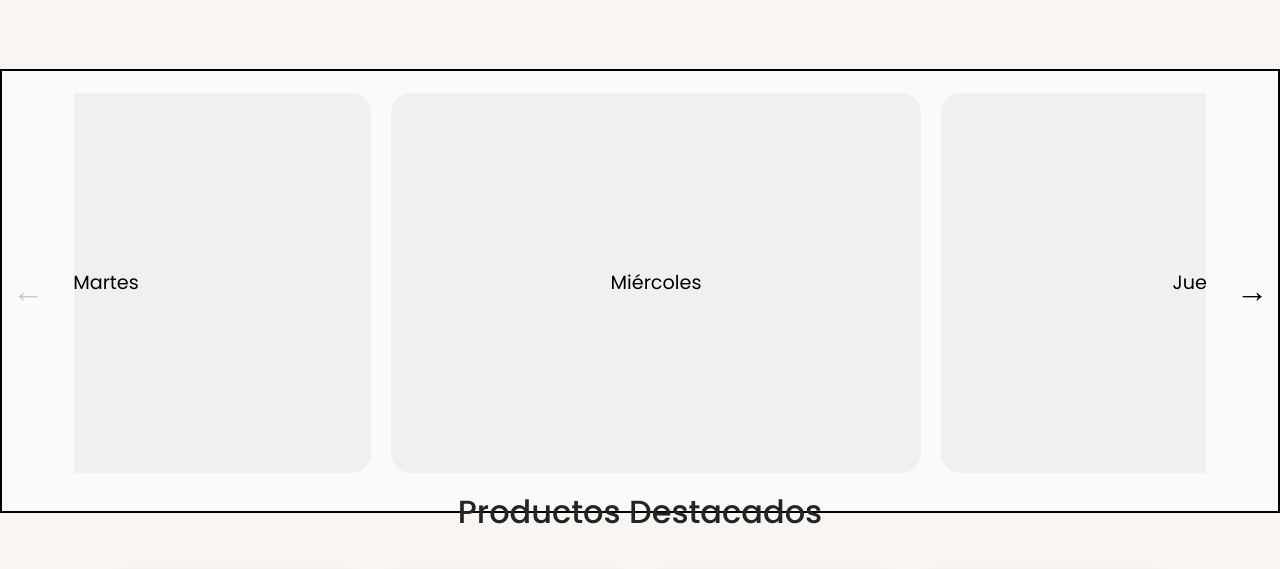
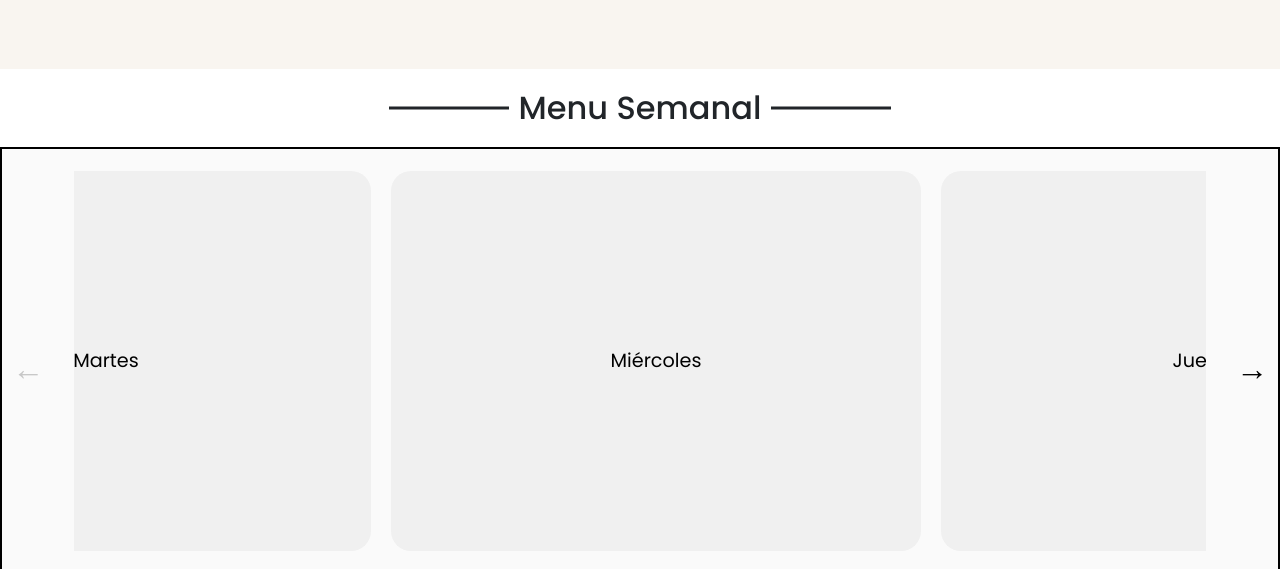
Before and after one commit to SolRoqueta/SegundoInformatica2.0, a PHP site: page /inicio.html in a window 1280 px wide. Shown: the part 371-940 px from the top of the page. Run offline with PHP 8.4, Linux system fonts and the light colour scheme.

Commit message:
Decoraciones en los h2
agregue unas líneas en todos los h2 de decoración

```diff
--- a/InicioPrueba/inicio.html
+++ b/InicioPrueba/inicio.html
@@ -76,7 +76,9 @@
     </section>
 
     <!-- Seccion Carousel Menu Semanal -->
+    <h2 class="efecto-linea">Menu Semanal</h2>
     <section class="menuSemanal" id="menuDiario">
+
 
       <!-- Se crea el carousel -->
       <div class="carousel-container">
@@ -100,7 +102,7 @@
 
       <div class="productos">
 
-           <h2 class="title-productos">Productos Destacados</h2>
+        <h2 class="efecto-linea">Prodcutos</h2>
             <div class="container-productos">
 
                 <div class="card card-producto">
@@ -182,9 +184,10 @@
 
     </section>
 
+
 <section class="menusFijos-page" id="menuFijo">
 
-<h2 class="title-menusfijos">Menus Fijos</h2>
+  <h2 class="efecto-linea">Menu Semanal</h2>
 
 <div class="wrap column-4 columns">
 
@@ -256,6 +259,7 @@
   </div>
 </div>
 
+<button class="btn btn-ver-mas toggle-btn" onclick="toggleText('text1')">Ver más</button>
 
 
 </div>
--- a/InicioPrueba/style.css
+++ b/InicioPrueba/style.css
@@ -7,6 +7,34 @@
   list-style: none;
   box-sizing: inherit;
 }
+
+h2.efecto-linea {
+  display: inline-block;
+  position: relative;
+  margin-top: 20px;    /* Espacio encima del título */
+  margin-bottom: 20px; /* Espacio debajo del título */
+}
+
+h2.efecto-linea::before,
+h2.efecto-linea::after {
+  content: '';
+  position: absolute;
+  width: 120px;
+  height: 3px;
+  background-color: currentColor;
+  top: 50%; /* Centra la línea verticalmente en el título */
+  transform: translateY(-50%);
+}
+
+h2.efecto-linea::before {
+  left: -130px; /* Línea izquierda */
+}
+
+h2.efecto-linea::after {
+  right: -130px; /* Línea derecha */
+}
+
+
 
 .boton-iniciar-sesion {
   background-color: #198754;
@@ -30,6 +58,7 @@ html {
 }
 
 body {
+  text-align: center;
   margin: 0;
   padding: 0;
   height: 100%;
@@ -138,6 +167,12 @@ nav ul li a:hover {
 }
 
 /* Estilos para Menu Semanal y Carousel */
+
+.title-menuSemanal {
+  text-align: center;
+  margin: 20px 0;
+}
+
 
 .menuSemanal {
   display: flex;
@@ -402,6 +437,9 @@ a{
   margin: 2rem 0;
 }
 
+
+
+
 @media (max-width:1024px){
   .column-4{
     grid-template-columns: repeat(3,1fr);
@@ -453,6 +491,8 @@ a{
   color: #4cbb6b;
 }
 
+
+
 /* ANIMACIONES */
 
 @keyframes loader-1 {
```
